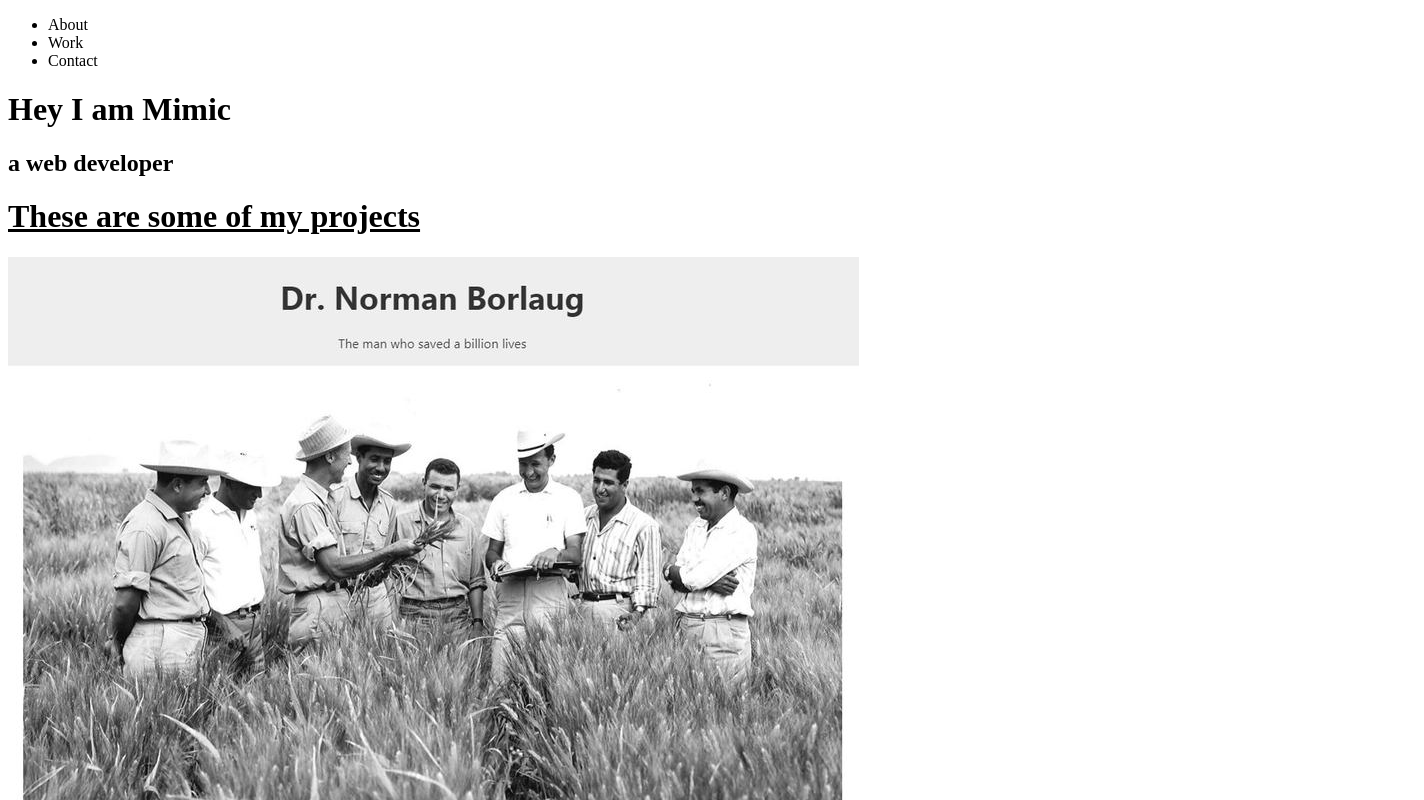
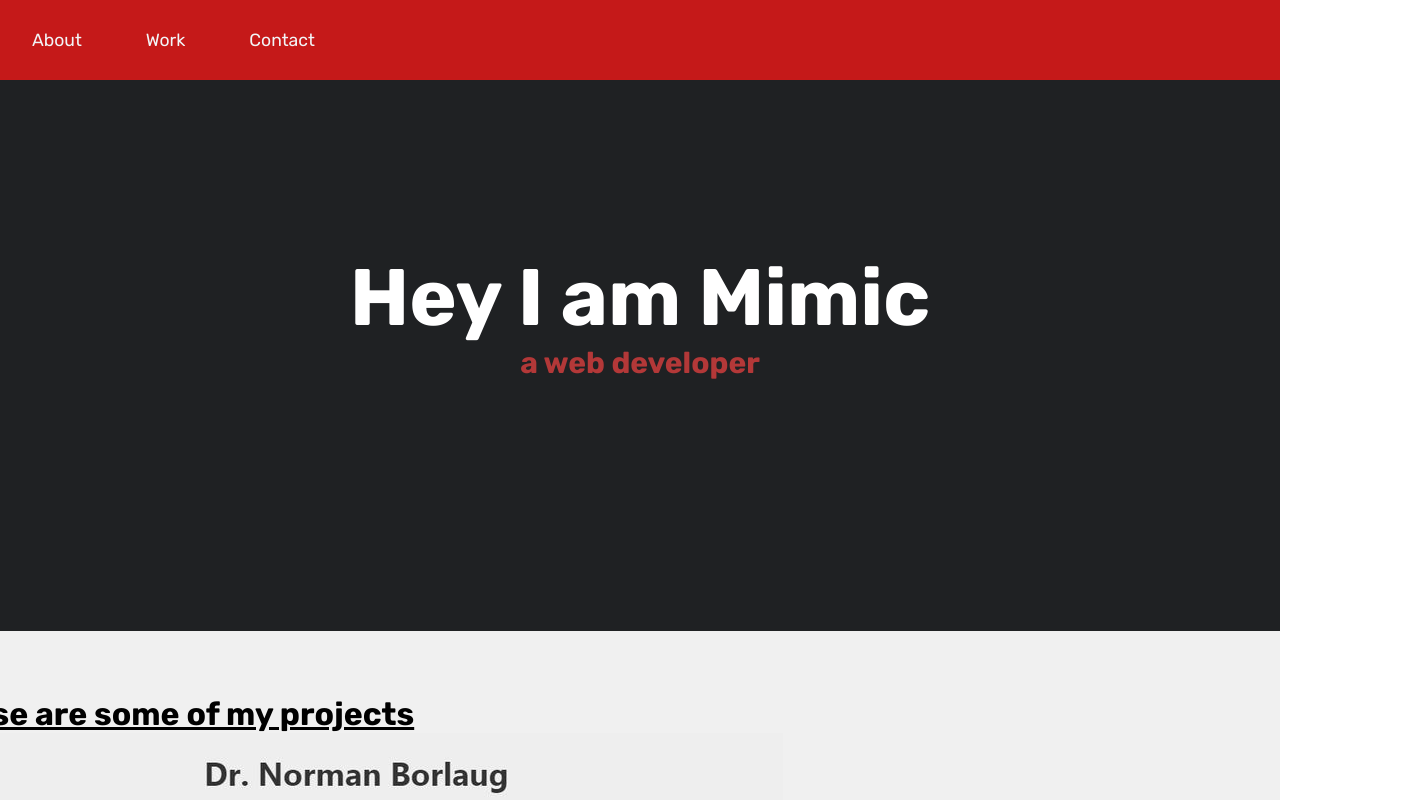
Before and after one commit to jbrime15/microverse-portfolio-project, a plain HTML site: page index.html in a window 1280 px wide. Shown: the top 800 px of the page, 1424 px wide, since content can reach past the window. Drawn offline with Linux system fonts and the light colour scheme.

Commit message:
updating css

```diff
--- a/index.html
+++ b/index.html
@@ -4,19 +4,25 @@
     <meta charset="UTF-8">
     <meta http-equiv="X-UA-Compatible" content="IE=edge">
     <meta name="viewport" content="width=device-width, initial-scale=1.0">
+    <link rel="stylesheet" href="./styles.css"/>
     <title>Microverse Personal Portfolio Webpage Project</title>
+
 </head>
 <body>
     <div id="welcome-section">
         <div id="navbar">
-            <ul>
-                <li>About</li>
-                <li>Work</li>
-                <li>Contact</li>
+            <ul class ="nav-links">
+
+                <li> <a href="#">About</a></li>
+                <li><a href="#"> Work</a></li>
+                <li><a href="#"> Contact</a></li>
+
             </ul>
         </div>
+        <div class="welcome">
         <h1> Hey I am Mimic</h1>
         <h2> a web developer</h2>
+    </div>
     </div>
     <div id="Project">
         <div class="project-tile">
--- a/styles.css
+++ b/styles.css
@@ -0,0 +1,72 @@
+@import url('https://fonts.googleapis.com/css2?family=Rubik:wght@400;700&display=swap');
+
+* {
+    margin: 0;
+    padding: 0;
+    box-sizing: border-box;
+    font-family: 'Rubik', sans-serif;
+}
+
+#navbar{
+    background-color: #c51919;
+    display: flex;
+    align-items: center;
+    height: 80px;
+}
+
+ul.nav-links {
+    display: flex;
+    font-size: 30px;
+    justify-content: space-between;
+
+    margin: 0;
+    padding: 0;
+}
+ul li a {
+    text-decoration: none;
+    color: hsl(204, 24%, 96%);
+    padding: 0.5vw;
+}
+ul li {
+    margin: 0 2vw;
+    list-style: none;
+    font-size: 1.1rem;
+}
+ul li a:hover {
+    color: #304353;
+    background: #fff;
+    padding: 0.5rem;
+}
+
+div.welcome{
+min-height: 40vw;
+background-color: hsl(210, 6%, 13%);
+display: grid;
+text-align: center;
+}
+
+div.welcome h1{
+
+    color: #fff;
+   margin-top: 170px;
+    font-size: 80px;
+}
+
+div.welcome h2{
+
+    color: rgb(179, 56, 56);
+   margin-bottom: 250px;
+    font-size: 30px;
+}
+div#Project {
+    display: flex;
+    justify-content: center;
+    align-items: center;
+    background: #f0f0f0;
+    padding: 4rem 6rem;
+}
+
+div#project-tile {
+    display: flex;
+    justify-content: space-between;
+}
```
